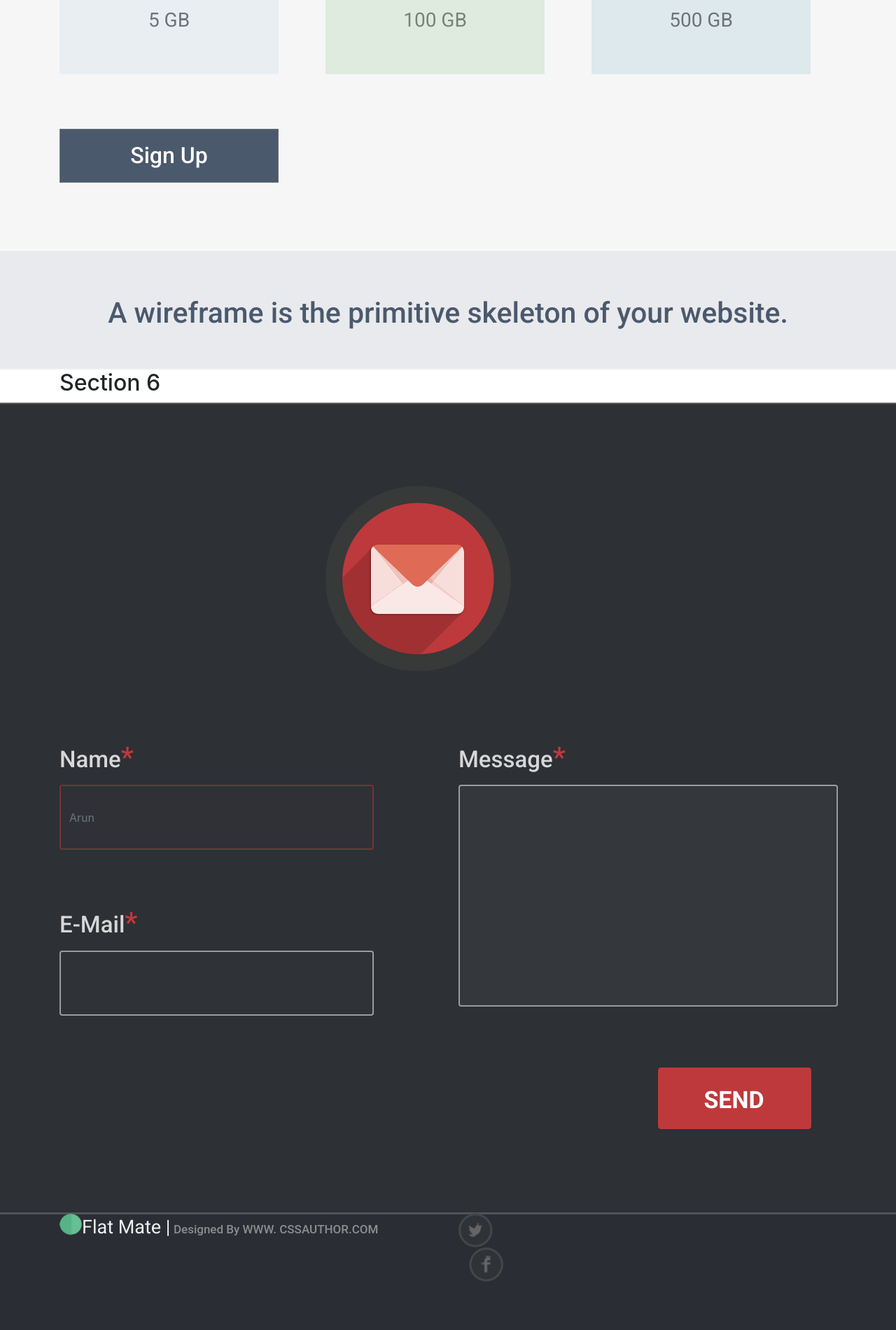
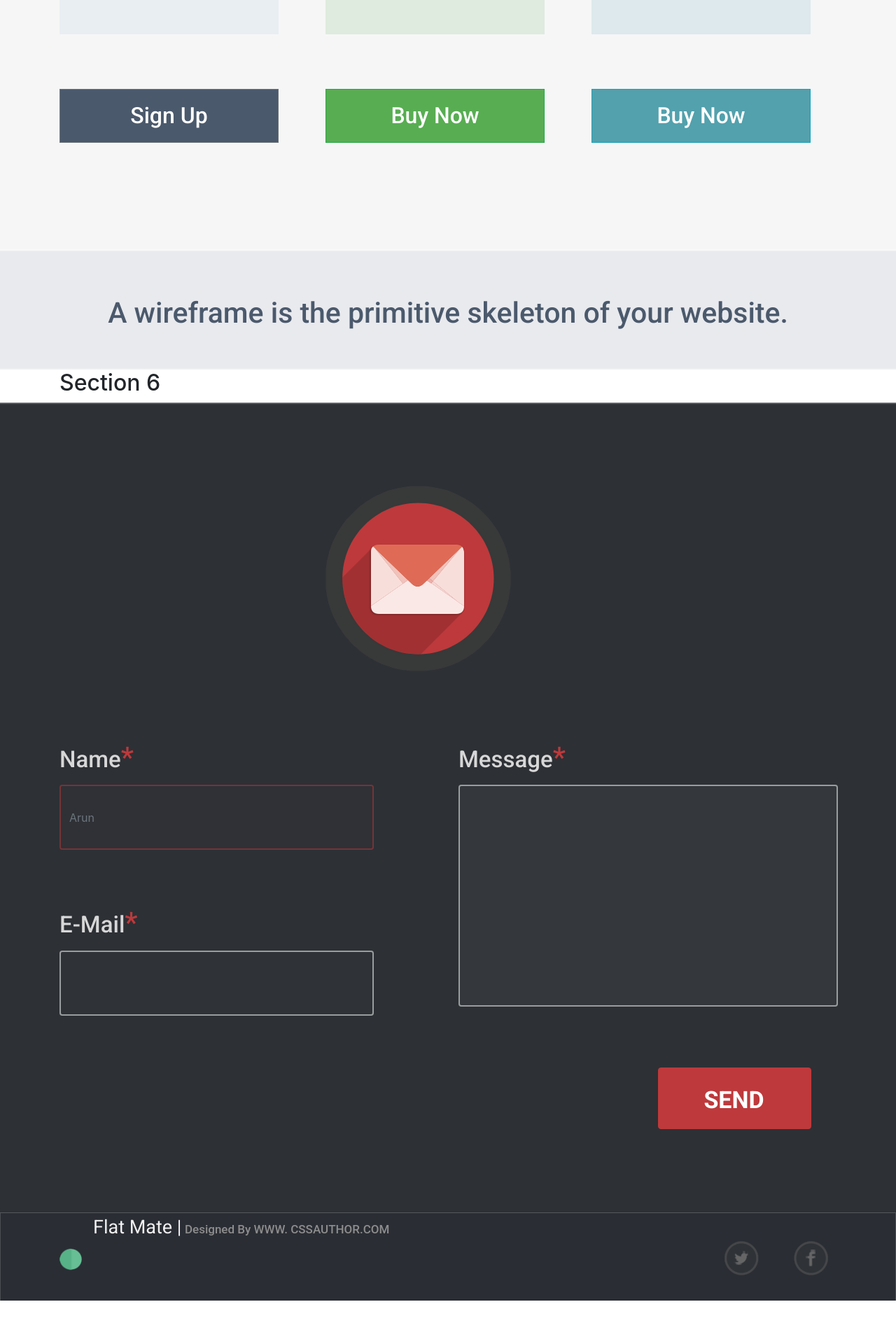
Before and after one commit to Tatyana198/diplom-project, a plain HTML site: page index.html in a window 1280 px wide. Shown: the part 2320-4220 px from the top of the page at 70% size. After the commit the page ends 4182 px from the top, so only its background shows below. Drawn offline with Linux system fonts and the light colour scheme.

Commit message:
section 4 modified

```diff
--- a/css/style.css
+++ b/css/style.css
@@ -57,7 +57,7 @@ h1 {
     line-height: 39.85px;
 }
 
-#start .read-more-button{
+#start .read-more-button {
     width: 253px;
     height: 75px;
     background-color: #67bf95;
@@ -138,11 +138,6 @@ h1 {
     margin-bottom: 32px;
 }
 
-.orange-checkmark {
-    /* position: absolute; */
-
-}
-
 .price-section-text {
     color: #858b93;
     font-family: Roboto;
@@ -191,6 +186,19 @@ h1 {
     margin-bottom: 80px;
 }
 
+.card-button-1 {
+    margin-top: 78px;
+    width: 313px;
+    height: 77px;
+    background-color: #4b596c;
+    color: #ffffff;
+    font-family: Roboto;
+    font-size: 32px;
+    font-weight: 500;
+    border-radius: 0px !important;
+    box-shadow: none !important;
+}
+
 .card-header-2 {
     width: 313px;
     height: 80px;
@@ -223,6 +231,19 @@ h1 {
     font-weight: 400;
     margin-top: 80px;
     margin-bottom: 80px;
+}
+
+.card-button-2 {
+    margin-top: 78px;
+    width: 313px;
+    height: 77px;
+    background-color: #58ad52;
+    color: #ffffff;
+    font-family: Roboto;
+    font-size: 32px;
+    font-weight: 500;
+    border-radius: 0px !important;
+    box-shadow: none !important;
 }
 
 .card-header-3 {
@@ -259,17 +280,28 @@ h1 {
     margin-bottom: 80px;
 }
 
-.card-button-1 {
+.card-button-3 {
     margin-top: 78px;
     width: 313px;
     height: 77px;
-    background-color: #4b596c;
+    background-color: #52a1ad;
     color: #ffffff;
     font-family: Roboto;
     font-size: 32px;
     font-weight: 500;
     border-radius: 0px !important;
     box-shadow: none !important;
+}
+
+.orange-checkmark {
+    position: absolute;
+    left: 275px;
+    bottom: 50px;
+
+}
+
+.card-header-2 {
+    position: relative;
 }
 
 #section5 {
@@ -352,13 +384,18 @@ h1 {
 }
 
 #footer {
-    height: 193px;
+    height: 125px;
     background-image: url(../img/footer-bg.jpg);
     background-size: cover;
     background-position: center;
 }
 
-#footer .brandName {
+#footer .logo-image {
+    margin-right: 16px;
+    margin-top: 50px;
+}
+
+#footer .brand-name {
     color: #efefef;
     font-family: Roboto;
     font-size: 27px;
@@ -371,3 +408,14 @@ h1 {
     font-weight: 500;
     font-size: 17px;
 }
+
+.footer-tw-icon {
+    margin-right: 45px;
+    margin-top: 40px;
+    margin-bottom: 40px;
+}
+
+.footer-fb-icon {
+    margin-top: 40px;
+    margin-bottom: 40px;
+}
--- a/index.html
+++ b/index.html
@@ -34,7 +34,7 @@
           </ul>
         </div>
         <form class="form-inline">
-          <button class="btn btn-primary login-bt" type="submit">LOGIN</button>
+          <button type="button" class="btn btn-secondary login-bt">LOGIN</button>
         </form>
       </div>
     </nav>
@@ -48,7 +48,7 @@
               Lorem ipsum dolor sit amet, consectetur adipis<br>icing elit, sed do eiusmod tempor incididunt ut<br>
               labore et dolore magna aliqua.
             </p>
-            <button type="button" class="btn btn-secondary read-more-button">Read More</button>
+            <button type="button" class="btn btn-success read-more-button">Read More</button>
           </div>
         </div>
       </div>
@@ -95,7 +95,6 @@
             have been successfully wireframed with HotGloo.</p>
         </div>
       </div>
-      <div class="orange-checkmark"><img src="img/orange-checkmark.png" alt=""></div>
       <div class="card-deck">
         <div class="card border-0">
           <div class="card-header-1 text-center">
@@ -112,6 +111,7 @@
         <div class="card border-0">
           <div class="card-header-2 text-center">
             Professional
+            <div class="orange-checkmark"><img src="img/orange-checkmark.png" alt=""></div>
           </div>
           <div class="card-body-2">
             <h4 class="card-title-2 text-center">$50/Month</h4>
@@ -119,6 +119,7 @@
             <p class="card-text-2 text-center">50 Members</p>
             <p class="card-text-2 text-center">100 GB</p>
           </div>
+          <button type="button" class="btn btn-success card-button-2">Buy Now</button>
         </div>
         <div class="card border-0">
           <div class="card-header-3 text-center">
@@ -130,6 +131,7 @@
             <p class="card-text-3 text-center">Unlimited</p>
             <p class="card-text-3 text-center">500 GB</p>
           </div>
+          <button type="button" class="btn btn-info card-button-3">Buy Now</button>
         </div>
       </div>
     </div>
@@ -200,25 +202,19 @@
   <footer id="footer">
     <div class="container">
       <div class="row">
-
         <div class="col-lg-6 d-flex align-items-start">
-          <div><img src="img/logo.png" width="32px" height="32px" alt=""></div>
+          <div><img class="logo-image" src="img/logo.png" width="32px" height="32px" alt=""></div>
           <div>
-            <p><span class="brandName">Flat Mate |</span> <span class="footer-text">Designed By WWW.
+            <p><span class="brand-name">Flat Mate |</span> <span class="footer-text">Designed By WWW.
                 CSSAUTHOR.COM</span></p>
           </div>
         </div>
-
-        <div class="col-lg-1">
-          <div class="text-left"><img src="img/twitter.png" alt=""></div>
-          <div>
-
-            <div class="col-lg-1">
-              <div class="text-left"><img src="img/fb-foter.png" alt=""></div>
-            </div>
-
-          </div>
+        <div class="col-lg-2 ml-auto">
+          <img class="footer-tw-icon" src="img/twitter.png" alt="">
+          <img class="footer-fb-icon" src="img/fb-foter.png" alt="">
         </div>
+      </div>
+    </div>
   </footer>
 
   <script src="js/jquery.js"></script>
```
